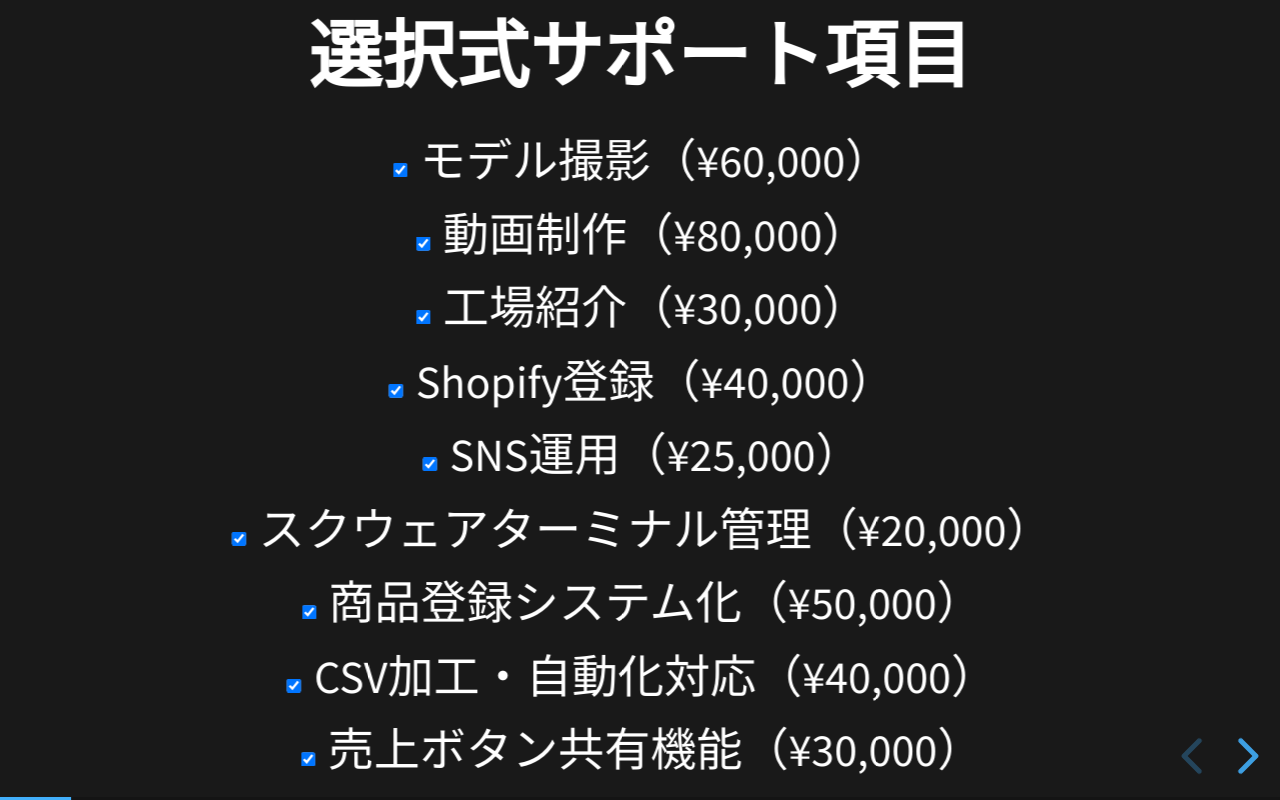
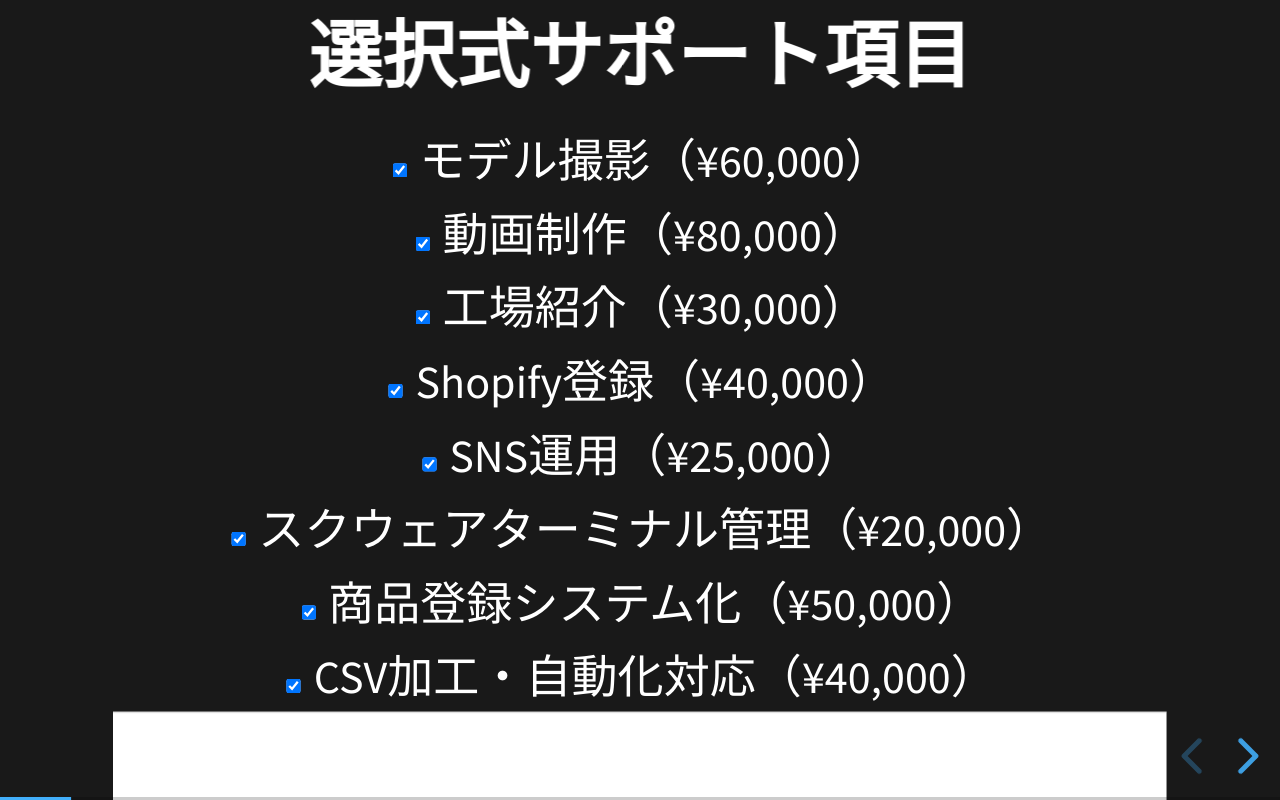
Before and after one commit to chabo452/ecshop-project-online, a plain HTML site: page pitch/index.html in a window 1280 px wide. Both pictures are taken after a click on the button "next slide". Drawn offline with nearby package versions, Linux system fonts and the light colour scheme.

```diff
--- a/pitch/index.html
+++ b/pitch/index.html
@@ -26,26 +26,34 @@
         <h1>ECショップ支援 構成ガイド</h1>
         <p>必要な項目にチェックを入れて構成。リアルタイムで合計金額が表示されます。</p>
       </section>
-      <section>
-        <h2>選択式サポート項目</h2>
-        <form> <label><input type="checkbox" class="cost" data-cost="60000" checked> モデル撮影（¥60,000）</label><br>
-          <label><input type="checkbox" class="cost" data-cost="80000" checked> 動画制作（¥80,000）</label><br> <label><input
-              type="checkbox" class="cost" data-cost="30000" checked> 工場紹介（¥30,000）</label><br> <label><input
-              type="checkbox" class="cost" data-cost="40000" checked> Shopify登録（¥40,000）</label><br> <label><input
-              type="checkbox" class="cost" data-cost="25000" checked> SNS運用（¥25,000）</label><br> <label><input
-              type="checkbox" class="cost" data-cost="20000" checked> スクウェアターミナル管理（¥20,000）</label><br> <label><input
-              type="checkbox" class="cost" data-cost="50000" checked> 商品登録システム化（¥50,000）</label><br> <label><input
-              type="checkbox" class="cost" data-cost="40000" checked> CSV加工・自動化対応（¥40,000）</label><br> <label><input
-              type="checkbox" class="cost" data-cost="30000" checked> 売上ボタン共有機能（¥30,000）</label><br> <label><input
-              type="checkbox" class="cost" data-cost="50000" checked> メールマーケティング（¥50,000）</label><br> <label><input
-              type="checkbox" class="cost" data-cost="30000" checked> 顧客サポート（¥30,000）</label><br> <label><input
-              type="checkbox" class="cost" data-cost="40000" checked> データ分析（¥40,000）</label><br> <label><input
-              type="checkbox" class="cost" data-cost="60000" checked> SEO／コンテンツ（¥60,000）</label><br> <label><input
-              type="checkbox" class="cost" data-cost="30000" checked> リピート施策（¥30,000）</label><br> <label><input
-              type="checkbox" class="cost" data-cost="70000" checked> 物流代行（¥70,000）</label><br> <label><input
-              type="checkbox" class="cost" data-cost="0" checked> 広告運用（5〜15%広告費・応相談）</label><br> </form>
-        <hr> <strong>合計金額：<span id="total">¥0</span></strong>
-      </section>
+      <section style="position: relative;">
+  <h2>選択式サポート項目</h2>
+
+  <!-- スクロール可能なフォーム領域 -->
+  <form style="max-height: 65vh; overflow-y: auto; padding-bottom: 3em; margin-bottom: 0;">
+    <label><input type="checkbox" class="cost" data-cost="60000" checked> モデル撮影（¥60,000）</label><br>
+    <label><input type="checkbox" class="cost" data-cost="80000" checked> 動画制作（¥80,000）</label><br>
+    <label><input type="checkbox" class="cost" data-cost="30000" checked> 工場紹介（¥30,000）</label><br>
+    <label><input type="checkbox" class="cost" data-cost="40000" checked> Shopify登録（¥40,000）</label><br>
+    <label><input type="checkbox" class="cost" data-cost="25000" checked> SNS運用（¥25,000）</label><br>
+    <label><input type="checkbox" class="cost" data-cost="20000" checked> スクウェアターミナル管理（¥20,000）</label><br>
+    <label><input type="checkbox" class="cost" data-cost="50000" checked> 商品登録システム化（¥50,000）</label><br>
+    <label><input type="checkbox" class="cost" data-cost="40000" checked> CSV加工・自動化対応（¥40,000）</label><br>
+    <label><input type="checkbox" class="cost" data-cost="30000" checked> 売上ボタン共有機能（¥30,000）</label><br>
+    <label><input type="checkbox" class="cost" data-cost="50000" checked> メールマーケティング（¥50,000）</label><br>
+    <label><input type="checkbox" class="cost" data-cost="30000" checked> 顧客サポート（¥30,000）</label><br>
+    <label><input type="checkbox" class="cost" data-cost="40000" checked> データ分析（¥40,000）</label><br>
+    <label><input type="checkbox" class="cost" data-cost="60000" checked> SEO／コンテンツ（¥60,000）</label><br>
+    <label><input type="checkbox" class="cost" data-cost="30000" checked> リピート施策（¥30,000）</label><br>
+    <label><input type="checkbox" class="cost" data-cost="70000" checked> 物流代行（¥70,000）</label><br>
+    <label><input type="checkbox" class="cost" data-cost="0" checked> 広告運用（5〜15%広告費・応相談）</label><br>
+  </form>
+
+  <!-- Stickyな合計金額表示 -->
+  <div id="total-container" style="position: sticky; bottom: 0; background: white; padding: 10px 0; font-weight: bold; font-size: 1.2em; border-top: 1px solid #ccc; z-index: 10;">
+    合計金額：<span id="total">¥0</span>
+  </div>
+</section>
       <section>
         <h2>サブスクリプションプラン</h2>
         <ul>
```
